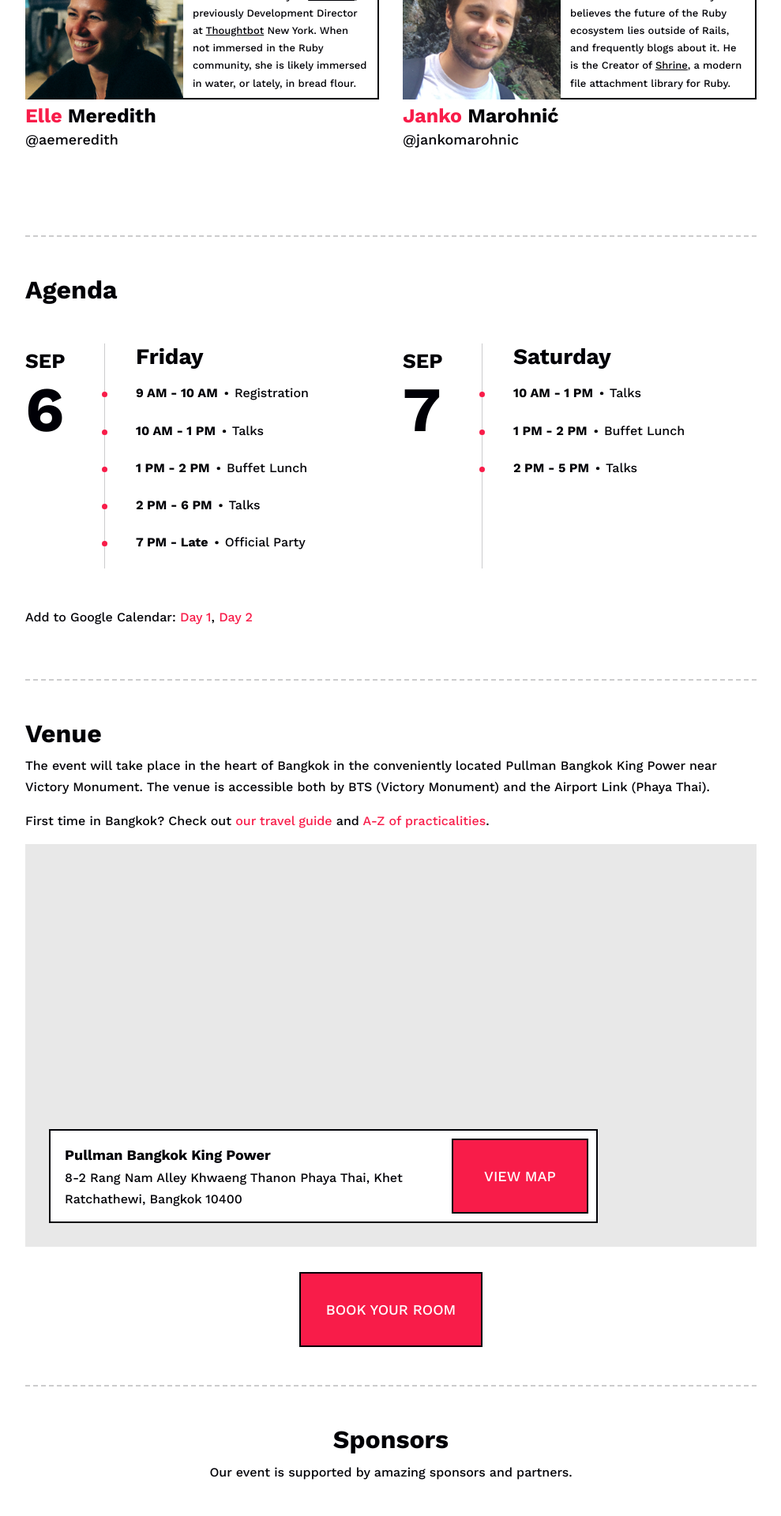
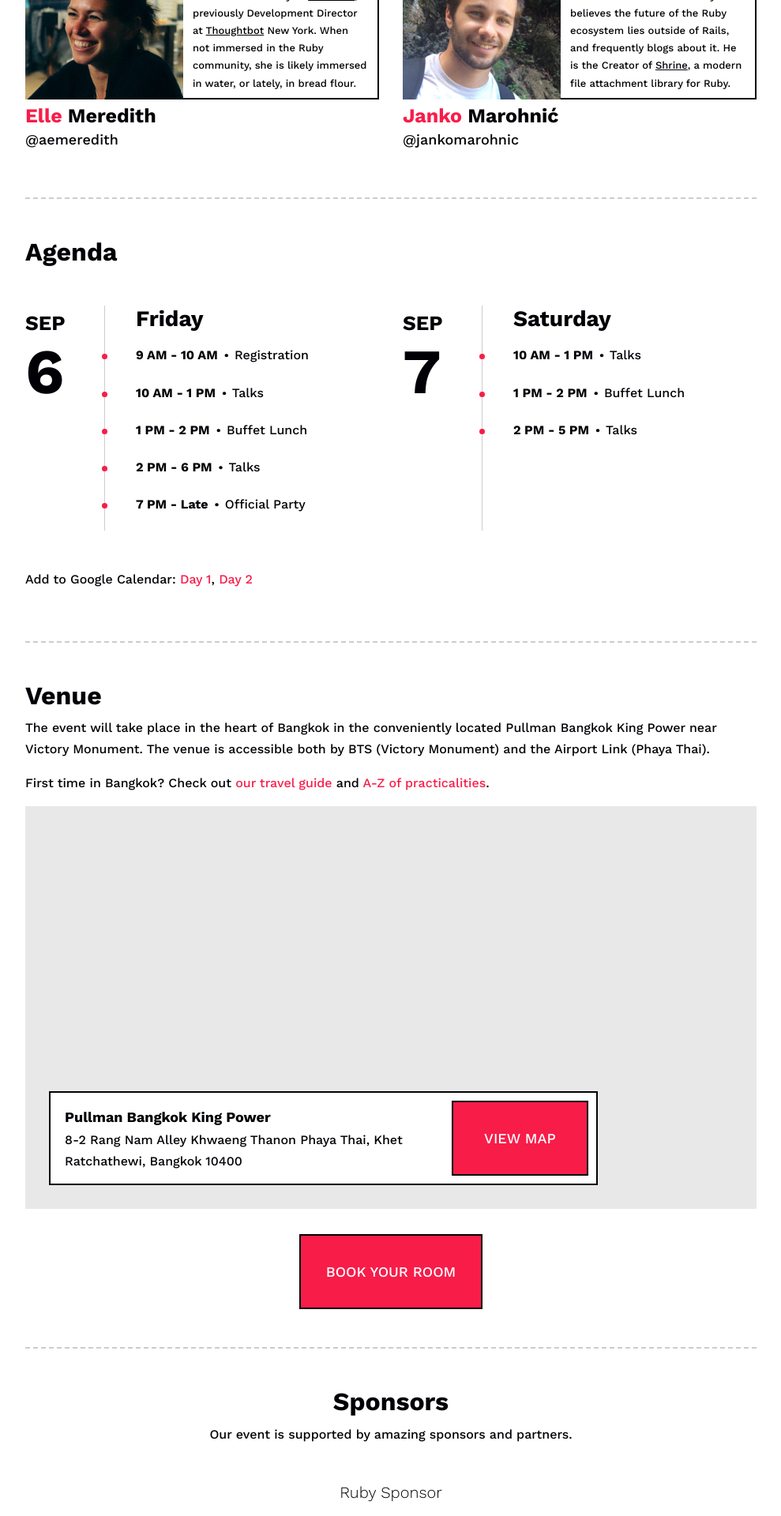
Before and after one commit to bangkokrb/rubyconfth, a Jekyll site: the page built from index.md, in a window 1280 px wide. Shown: the part 4173-6093 px from the top of the page at 79% size, without its empty margins (237-1226 px from the left). Built offline with Jekyll 4.4.1, drawn with Linux system fonts in a browser that asks for light colours; comment, search, counter and statistics services are not loaded.

Commit message:
Fix: speakers list spacing (#102)

```diff
--- a/_sass/screens/_home.scss
+++ b/_sass/screens/_home.scss
@@ -58,27 +58,15 @@
     }
   }
 
-  .list-speaker:not(.list-speaker--keynote) {
-    margin-bottom: 2rem;
-
-    @include media-breakpoint-up('lg') {
-      margin-bottom: 3rem;
+  .list-speaker__item {
+    @include media-breakpoint-up('md') {
+      margin-bottom: rem(30px);
     }
   }
 
-  .list-speaker--keynote .list-speaker__item {
+  .list-speaker:not(.list-speaker--keynote) .list-speaker__item:nth-last-child(-n+2) {
     @include media-breakpoint-up('md') {
-      &:nth-child(-n + 2) {
-        margin-bottom: rem(30px);
-      }
-    }
-  }
-
-  .list-speaker__item {
-    @include media-breakpoint-up('md') {
-      &:nth-child(-n + 18) {
-        margin-bottom: rem(30px);
-      }
+      margin-bottom: 0;
     }
   }
 
```
